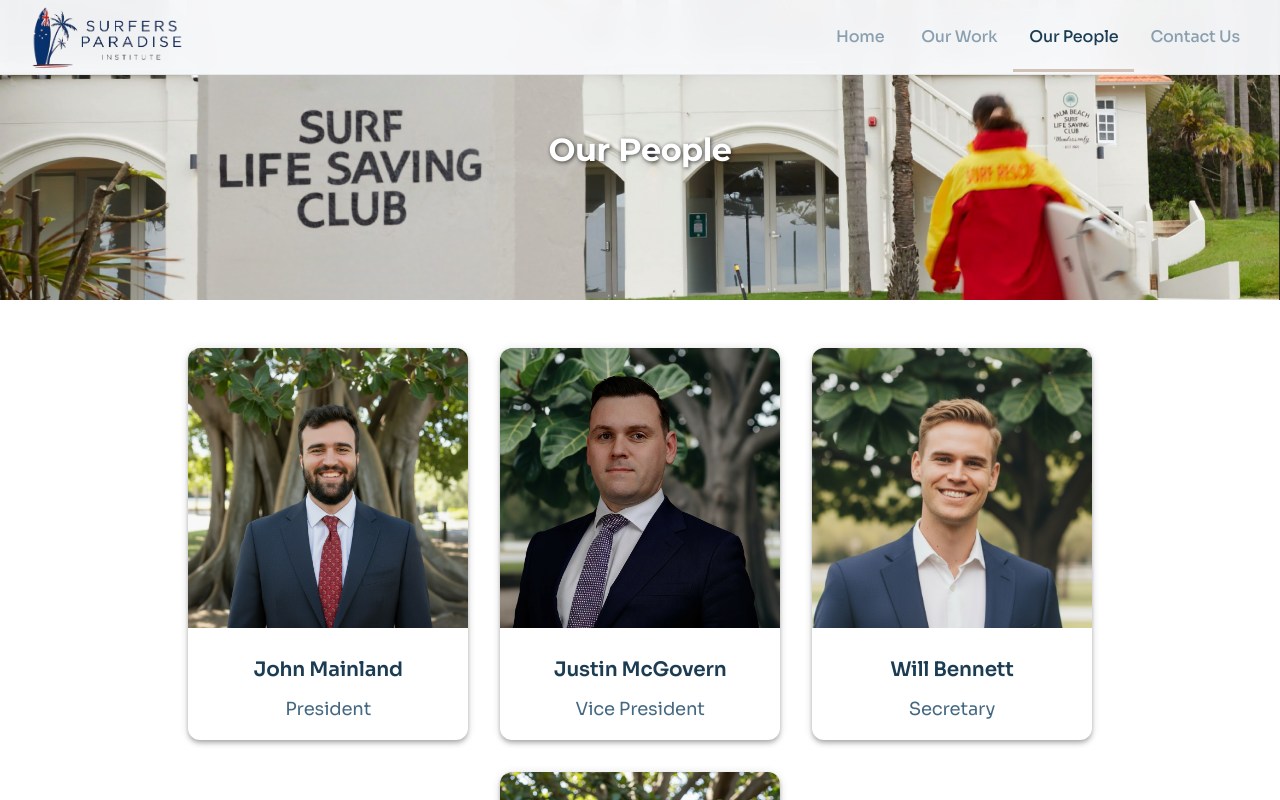
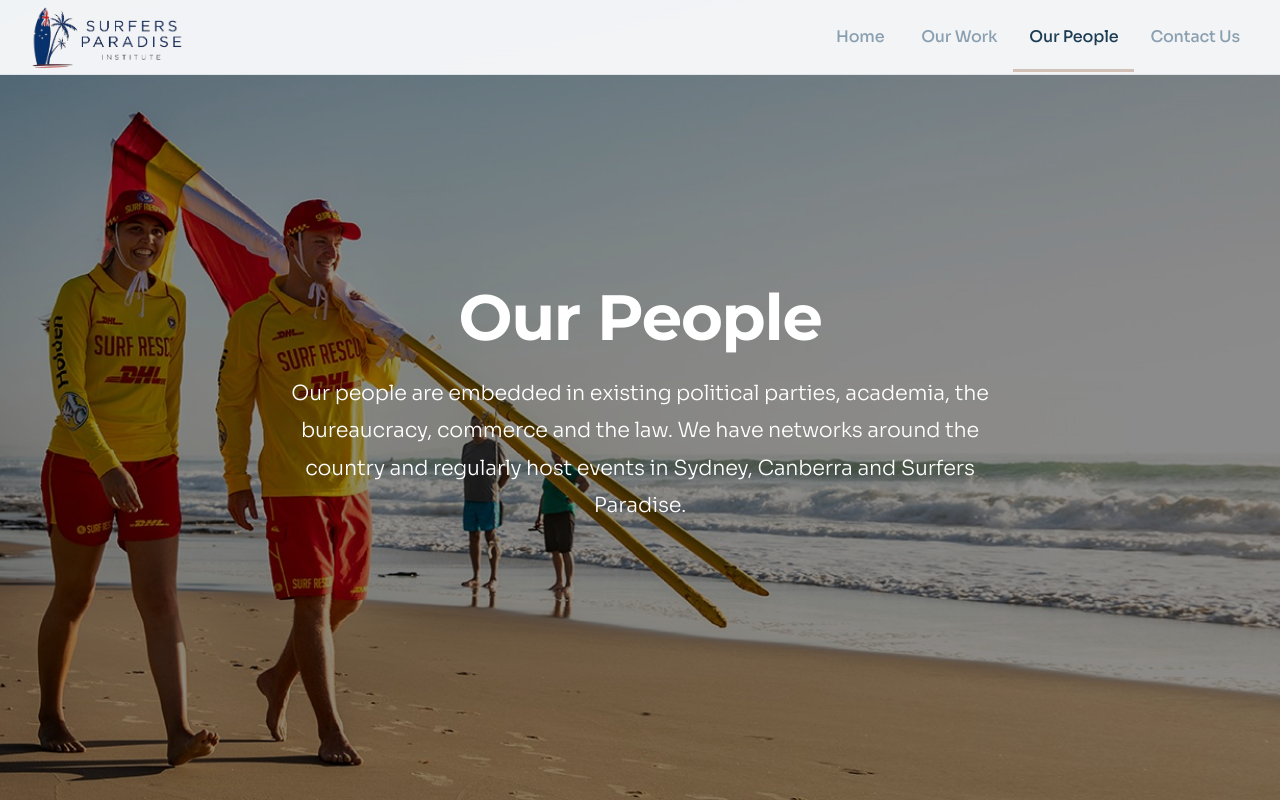
Before and after one commit to hrmainland/spinstitute, a React (Vite) app: page /spinstitute/our-people in a window 1280 px wide. Shown: the top 800 px of the page. Built offline with nearby package versions, Linux system fonts and the light colour scheme.

Commit message:
Update OurPeople.jsx

```diff
--- a/src/pages/OurPeople.jsx
+++ b/src/pages/OurPeople.jsx
@@ -7,8 +7,8 @@ import justinMcGovern from '../assets/Justin-McGovern.jpg';
 import willBennett from '../assets/Will-Bennett.jpg';
 import drewPavlou from '../assets/Drew-Pavlou.jpg';
 
-// Optional banner image
-import bannerImage from '../assets/surf-life-saving-club.jpg';
+// Full-width banner image
+import bannerImage from '../assets/surf_life_saving_nsw_cover.jpg';
 
 export default function OurPeople() {
   const teamMembers = [
@@ -36,36 +36,72 @@ export default function OurPeople() {
 
   return (
     <Box>
-      {/* Optional banner section */}
+      {/* === Full-width Banner === */}
       <Box
         sx={{
+          position: 'relative',
+          width: '100vw',
+          minWidth: '100%',
+          height: '100vh',
+          overflow: 'hidden',
           backgroundImage: `url(${bannerImage})`,
           backgroundSize: 'cover',
           backgroundPosition: 'center',
-          height: 300,
-          display: 'flex',
-          alignItems: 'center',
-          justifyContent: 'center',
-          color: 'white',
-          textShadow: '1px 1px 4px rgba(0,0,0,0.7)',
+          backgroundRepeat: 'no-repeat',
         }}
       >
-        <Typography variant="h3" sx={{ fontWeight: 'bold' }}>
-          Our People
-        </Typography>
+        <Box sx={{ position: 'absolute', inset: 0, backgroundColor: 'rgba(0,0,0,0.45)' }} />
+
+        <Box
+          sx={{
+            position: 'relative',
+            zIndex: 1,
+            width: '100%',
+            height: '100%',
+            display: 'flex',
+            flexDirection: 'column',
+            justifyContent: 'center',
+            alignItems: 'center',
+            textAlign: 'center',
+            px: 2,
+            color: 'white',
+          }}
+        >
+          <Typography
+            variant="h2"
+            sx={{ fontSize: { xs: '2.5rem', md: '4rem' }, fontWeight: 700, mb: 2 }}
+          >
+            Our People
+          </Typography>
+          <Typography
+            variant="body1"
+            sx={{
+              maxWidth: 700,
+              fontSize: { xs: '1.1rem', md: '1.3rem' },
+              fontWeight: 300,
+              lineHeight: 1.8,
+            }}
+          >
+            Our people are embedded in existing political parties, academia, the bureaucracy,
+            commerce and the law. We have networks around the country and regularly host events in
+            Sydney, Canberra and Surfers Paradise.
+          </Typography>
+        </Box>
       </Box>
 
-      <Container sx={{ py: 6 }}>
+      {/* === Team Grid Section === */}
+      <Container maxWidth="lg" sx={{ py: { xs: 6, md: 8 } }}>
         <Grid container spacing={4} justifyContent="center">
           {teamMembers.map((member, index) => (
             <Grid item key={index} xs={12} sm={6} md={3}>
               <Paper
-                elevation={4}
+                elevation={3}
                 sx={{
                   borderRadius: 3,
                   overflow: 'hidden',
                   textAlign: 'center',
                   height: '100%',
+                  border: '1px solid rgba(210, 193, 182, 0.3)',
                 }}
               >
                 <Box
@@ -76,16 +112,17 @@ export default function OurPeople() {
                     width: '100%',
                     height: 280,
                     objectFit: 'cover',
+                    backgroundColor: 'rgba(27, 60, 83, 0.05)',
                   }}
                 />
-                <Box sx={{ p: 2 }}>
+                <Box sx={{ p: 3 }}>
                   <Typography
                     variant="h6"
-                    sx={{ fontWeight: 600, mb: 1 }}
+                    sx={{ fontWeight: 600, mb: 1, color: 'primary.main' }}
                   >
                     {member.name}
                   </Typography>
-                  <Typography variant="body1" color="text.secondary">
+                  <Typography variant="body2" sx={{ color: 'text.secondary', fontStyle: 'italic' }}>
                     {member.role}
                   </Typography>
                 </Box>
```
